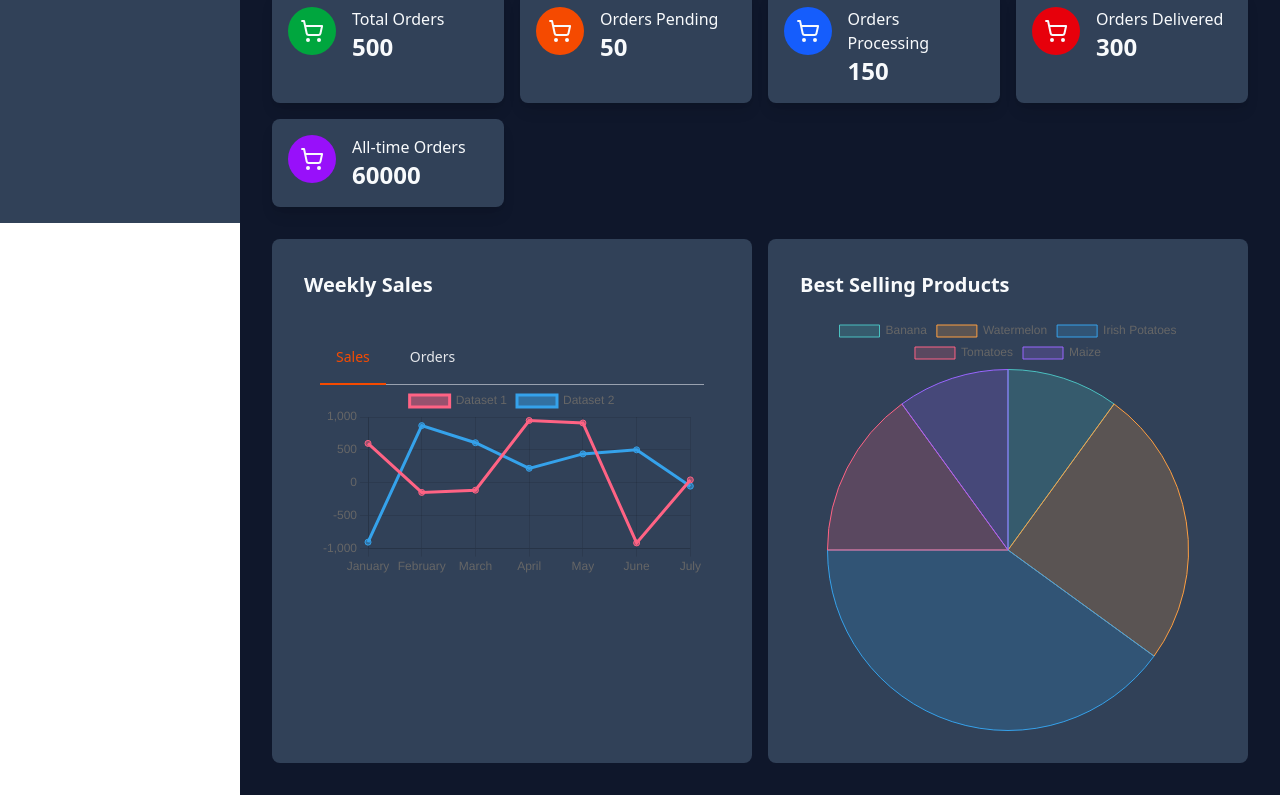
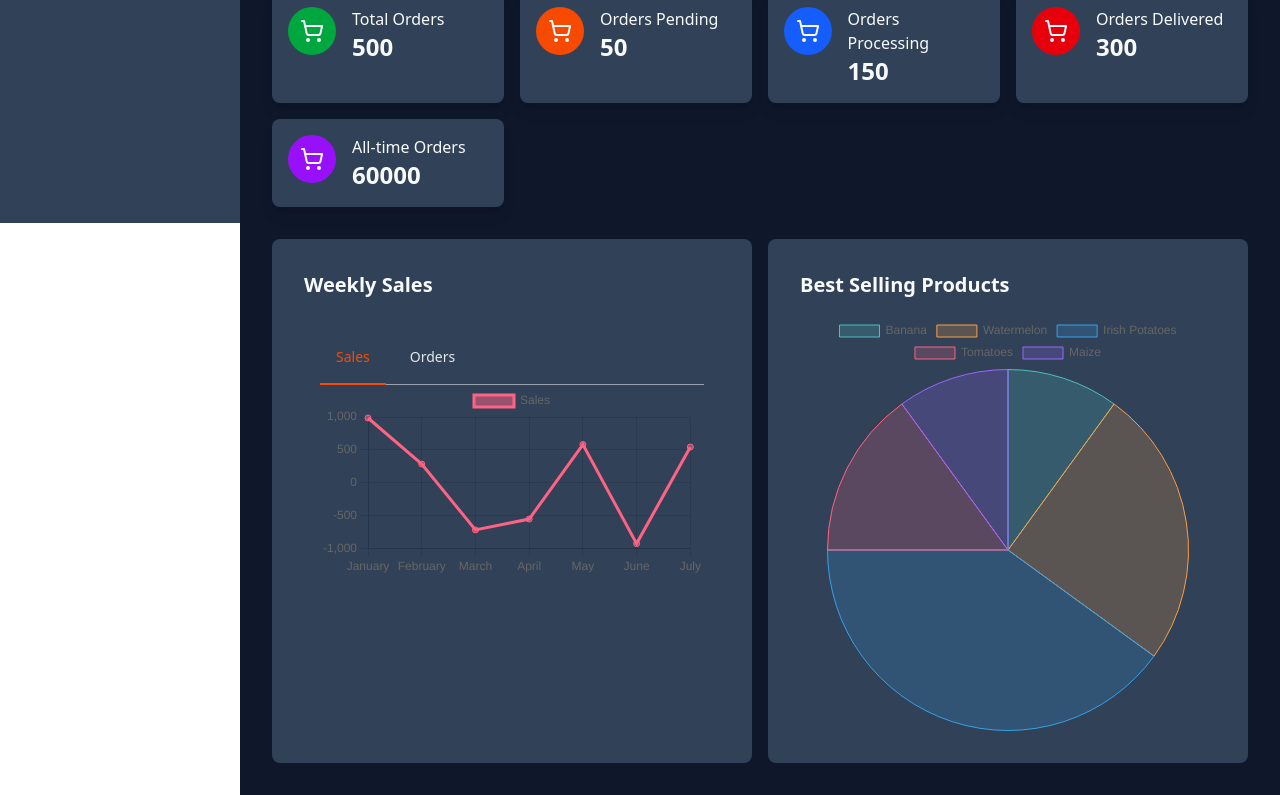
Before and after one commit to Sundze7/multivendor, a Next.js app: page /dashboard in a window 1280 px wide. Shown: the part 577-1372 px from the top of the page. Built offline with nearby package versions, Linux system fonts and the light colour scheme.

Commit message:
line charts

```diff
--- a/src/components/back-office/charts/WeeklySalesCharts.jsx
+++ b/src/components/back-office/charts/WeeklySalesCharts.jsx
@@ -69,10 +69,32 @@ export default function WeeklySalesCharts() {
     {
       title: "Sales",
       type: "sales",
+      data: {
+        labels,
+        datasets: [
+          {
+            label: "Sales",
+            data: labels.map(() => faker.number.int({ min: -1000, max: 1000 })),
+            borderColor: "rgb(255, 99, 132)",
+            backgroundColor: "rgba(255, 99, 132, 0.5)",
+          },
+        ],
+      },
     },
     {
       title: "Orders",
       type: "orders",
+      data: {
+        labels,
+        datasets: [
+          {
+            label: "Orders",
+            data: labels.map(() => faker.number.int({ min: -1000, max: 1000 })),
+            borderColor: "rgb(0, 137, 132)",
+            backgroundColor: "rgba(0, 137, 132, 0.5)",
+          },
+        ],
+      },
     },
   ];
   const [chartsToDisplay, setChartsToDisplay] = useState(tabs[0].type);
@@ -105,7 +127,7 @@ export default function WeeklySalesCharts() {
         {/* Content to display */}
         {tabs.map((tab, i) => {
           if (chartsToDisplay === tab.type) {
-            return <Line options={options} data={data} />;
+            return <Line options={options} data={tab.data} />;
           }
           return null;
         })}
```
